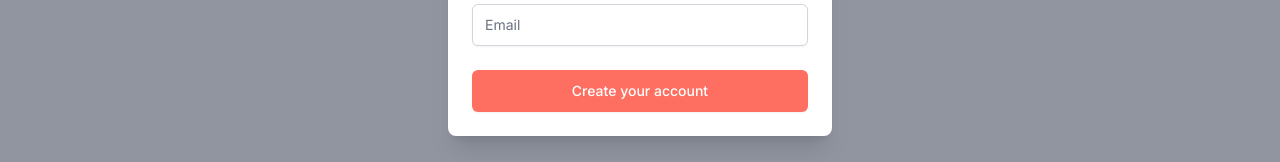
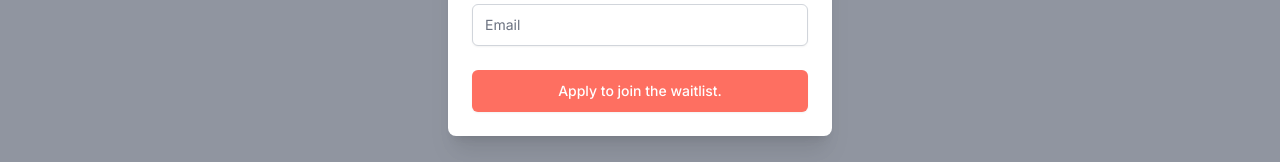
Before and after one commit to Evolving-Solutions/website, a Next.js app: page / in a window 1280 px wide. Both pictures are taken after a click on the button "Join the Beta". Shown: the part 444-606 px from the top of the page. Built offline with nearby package versions, Linux system fonts and the light colour scheme.

Commit message:
update cta

```diff
--- a/src/components/Contactform.jsx
+++ b/src/components/Contactform.jsx
@@ -166,7 +166,7 @@ function Contactform({ open, onClose }) {
                         type="submit"
                         className="flex w-full justify-center rounded-md border border-transparent bg-coral-500 py-2 px-4 text-sm font-medium text-white shadow-sm hover:bg-coral-700 focus:outline-none focus:ring-2 focus:ring-coral-500 focus:ring-offset-2"
                       >
-                        Create your account
+                        Apply to join the waitlist.
                       </button>
                     </div>
                   </form>
```
